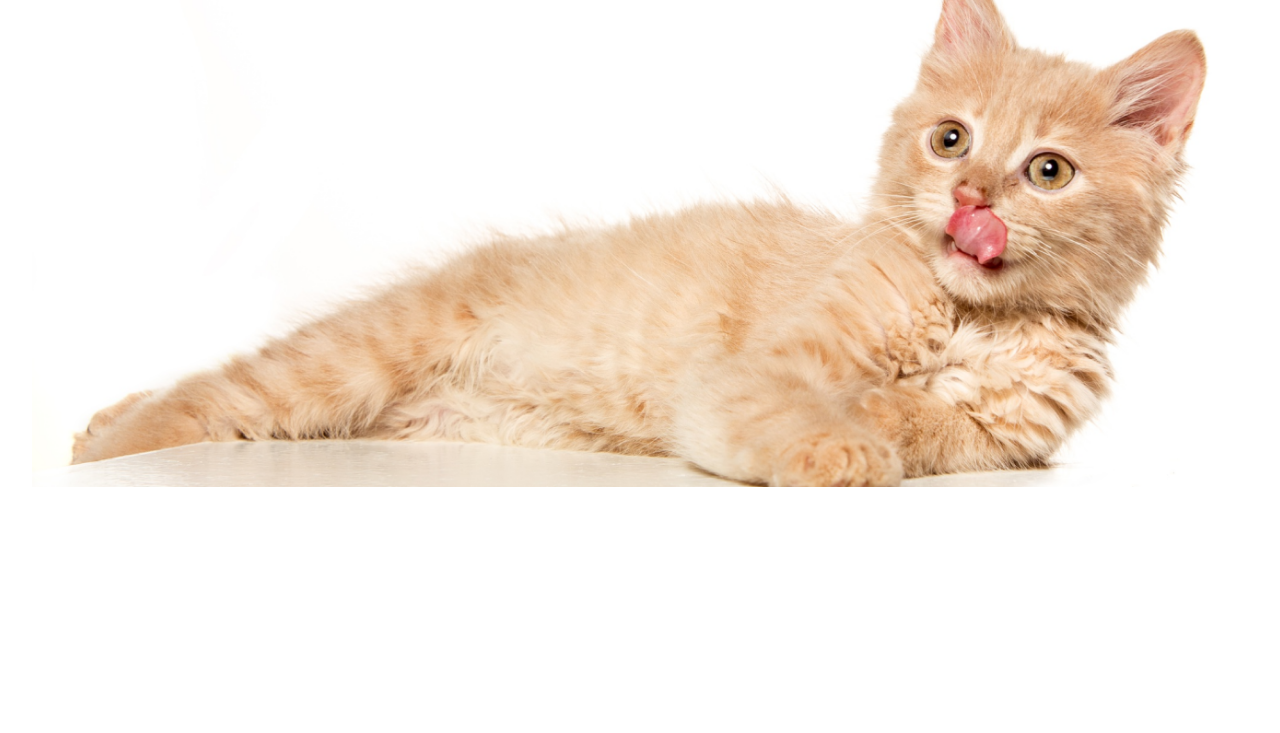
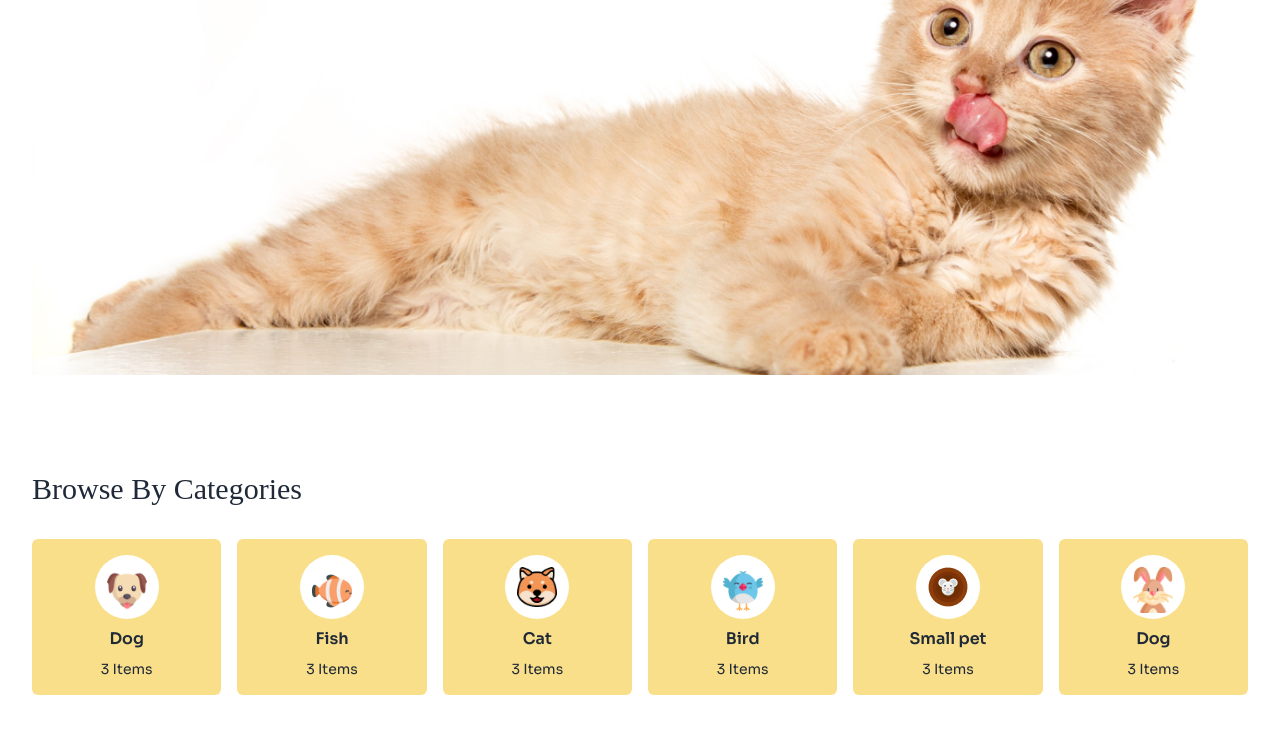
Before and after one commit to muhammadsagor11/Browse-Pets-assignment, a plain HTML site: page index.html in a window 1280 px wide. Shown: the part 507-1240 px from the top of the page. Before the commit the page ends 994 px from the top, so only its background shows below. Drawn offline with nearby package versions, Linux system fonts and the light colour scheme; a web font is replaced by a local one.

Commit message:
catagories section added successfully

```diff
--- a/index.html
+++ b/index.html
@@ -74,14 +74,74 @@
                     tails wag with joy!</p>
                 <button class="w-36 h-8 rounded-md border bg-[#FFDC26] mt-4">Find pat</button>
             </div>
-            <div class="mt-52">
+            <div class="mt-52 sm:mt-40 md:mt-24">
                 <img class="" src="c1-assets/cat-big.png" alt="">
             </div>
         </div>
+    </header>
 
+    <main class="max-w-screen-xl md:mx-auto px-4 sm:px-6 md:px-8">
+        <!--Categories sevtion-->
+        <section class="my-12 md:my-24">
+            <h2 class="adlam-display md:text-3xl mb-4 md:mb-6 lg:mb-8">Browse By Categories</h2>
+            <!-- card container -->
+            <div class="grid grid-cols-2 md:grid-cols-3 lg:grid-cols-6 gap-2 md:gap-4">
+                <!-- card 1 -->
+                <div class="bg-[#F9DF8A] p-4 text-center rounded-md">
+                    <div class="bg-white w-16 h-16 rounded-full p-3 mx-auto mb-2">
+                        <img class="mt-1" src="c1-assets/dog-cartoon.png" alt="dog-cartoon">
+                    </div>
+                    <h3 class="font-semibold text-base mb-2">Dog</h3>
+                    <p class="text-sm">3 Items</p>
+                </div>
 
-    </header>
-    <main>
+                <!-- card 2 -->
+                <div class="bg-[#F9DF8A] p-4 text-center rounded-md">
+                    <div class="bg-white w-16 h-16 rounded-full p-3 mx-auto mb-2">
+                        <img class="mt-1" src="c1-assets/fish-cartoon.png" alt="Fish-cartoon">
+                    </div>
+                    <h3 class="font-semibold text-base mb-2">Fish</h3>
+                    <p class="text-sm">3 Items</p>
+                </div>
+
+                <!-- card 3 -->
+                <div class="bg-[#F9DF8A] p-4 text-center rounded-md">
+                    <div class="bg-white w-16 h-16 rounded-full p-3 mx-auto mb-2">
+                        <img class="" src="c1-assets/cat-cartoon.png" alt="cat-cartoon">
+                    </div>
+                    <h3 class="font-semibold text-base mb-2">Cat</h3>
+                    <p class="text-sm">3 Items</p>
+                </div>
+
+                <!-- card 4 -->
+                <div class="bg-[#F9DF8A] p-4 text-center rounded-md">
+                    <div class="bg-white w-16 h-16 rounded-full p-3 mx-auto mb-2">
+                        <img class="mt-1" src="c1-assets/bird-cartoon.png" alt="dog-cartoon">
+                    </div>
+                    <h3 class="font-semibold text-base mb-2">Bird</h3>
+                    <p class="text-sm">3 Items</p>
+                </div>
+
+                <!-- card 5 -->
+                <div class="bg-[#F9DF8A] p-4 text-center rounded-md">
+                    <div class="bg-white w-16 h-16 rounded-full p-3 mx-auto mb-2">
+                        <img class="" src="c1-assets/mouse-cartoon.png" alt="dog-cartoon">
+                    </div>
+                    <h3 class="font-semibold text-base mb-2">Small pet</h3>
+                    <p class="text-sm">3 Items</p>
+                </div>
+
+                <!-- card 6 -->
+                <div class="bg-[#F9DF8A] p-4 text-center rounded-md">
+                    <div class="bg-white w-16 h-16 rounded-full p-3 mx-auto mb-2">
+                        <img class="" src="c1-assets/rabbit-cartoon.png" alt="rabbit-cartoon">
+                    </div>
+                    <h3 class="font-semibold text-base mb-2">Dog</h3>
+                    <p class="text-sm">3 Items</p>
+                </div>
+
+            </div>
+        </section>
 
     </main>
     <footer>
```
